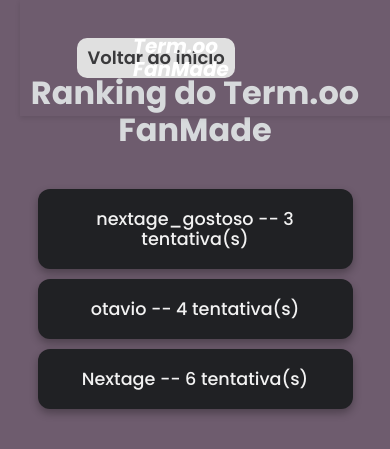
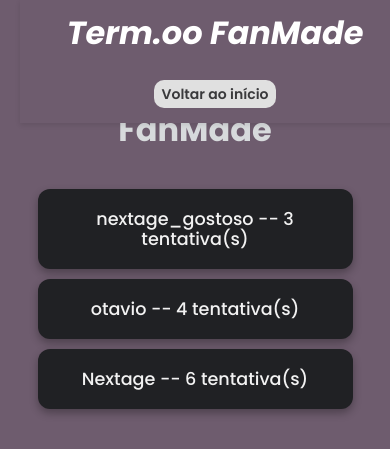
Before and after one commit to IntelAthom1Ghz/Termo-FanMade, a Flask app: page /ranking in a window 390 px wide. Shown: the top 449 px of the page. Run offline with Flask 3, Linux system fonts and the light colour scheme; a user stored in the database is signed in; data comes from the database, SQL or seed files in the repository.

Commit message:
media querys for mobile

```diff
--- a/estudos/static/css/ranking-style.css
+++ b/estudos/static/css/ranking-style.css
@@ -20,38 +20,47 @@ h1 {
     color: #d7dadc; /* Cinza claro, igual do Termo */
 }
 
-
-html{
--webkit-text-size-adjust:100%;
-line-height: 1.15;
+html {
+    -webkit-text-size-adjust: 100%;
+    line-height: 1.15;
 }
 
+/* Header fixo e responsivo */
 header {
     width: 100%;
-    padding: 28px 8%;
+    padding: 20px 5%;
     position: fixed;
     top: 0;
     z-index: 1000;
     box-shadow: 0 2px 5px rgba(0, 0, 0, 0.1);
+    background-color: #6e5c6e; /* Fundo para evitar transparência do conteúdo */
+    display: flex;
+    justify-content: center;
 }
 
+/* Navbar principal */
 #navbar {
-    position: relative;
+    width: 100%;
+    max-width: 1200px;
     display: flex;
     align-items: center;
-    padding: 0 8%;
-    height: 60px;
+    justify-content: center;
+    gap: 20px;
+    flex-wrap: wrap; /* Quebra itens em múltiplas linhas em telas pequenas */
+    position: relative;
 }
 
+/* Logo centralizado e responsivo */
 #nav_logo {
-    position: absolute;
-    left: 50%;
-    transform: translateX(-50%);
     font-size: clamp(20px, 4vw, 32px);
     font-weight: 700;
     color: #ffffff;
+    flex: 1 1 100%; /* Ocupa toda linha */
+    text-align: center;
+    margin-bottom: 10px;
 }
 
+/* Lista do menu */
 #nav_list {
     margin: 0;
     padding: 0;
@@ -59,29 +68,32 @@ header {
     display: flex;
     gap: 10px;
     flex-grow: 1;
+    justify-content: center;
+    flex-wrap: wrap;
 }
 
+/* Links do menu */
 #nav_list a {
     color: #3a3a3c;
     font-weight: 600;
     text-decoration: none;
     font-size: 18px;
-    padding: 10px 10px;
-    background-color: #e0e0e0; /* tom neutro */
+    padding: 10px 15px;
+    background-color: #e0e0e0;
     border-radius: 10px;
     transition: transform 0.3s ease, background-color 0.3s;
+    white-space: nowrap; /* Evita quebra no meio da palavra */
 }
 
 #nav_list a:hover {
-    background-color: #818384; /* hover cinza escuro */
+    background-color: #818384;
     color: #ffffff;
     transform: scale(1.1);
 }
 
-form{
+form {
     margin-top: 10%;
 }
-
 
 /* Container individual de jogador */
 .container-jogadores {
@@ -108,12 +120,33 @@ form{
 }
 
 /* Responsividade */
+@media (max-width: 900px) {
+    header {
+        padding: 15px 5%;
+    }
+    #nav_logo {
+        font-size: 2rem;
+        margin-bottom: 8px;
+    }
+    #nav_list a {
+        font-size: 16px;
+        padding: 8px 12px;
+    }
+}
+
 @media (max-width: 600px) {
     h1 {
         font-size: 2rem;
     }
-
     .top-jogadores {
         font-size: 1.1rem;
     }
+    #nav_list {
+        gap: 6px;
+        justify-content: center;
+    }
+    #nav_list a {
+        font-size: 14px;
+        padding: 6px 8px;
+    }
 }
```
Also changed, not shown: estudos/static/css/cadastro-style.css (+23 -0 lines), estudos/static/css/criar_nova_senha-style.css (+23 -0 lines), estudos/static/css/index-style.css (+23 -0 lines), estudos/static/css/login-style.css (+23 -0 lines), estudos/static/css/nova_senha-style.css (+73 -29 lines), estudos/static/css/termo-style.css (+71 -14 lines), estudos/static/css/game-style.css (deleted).
